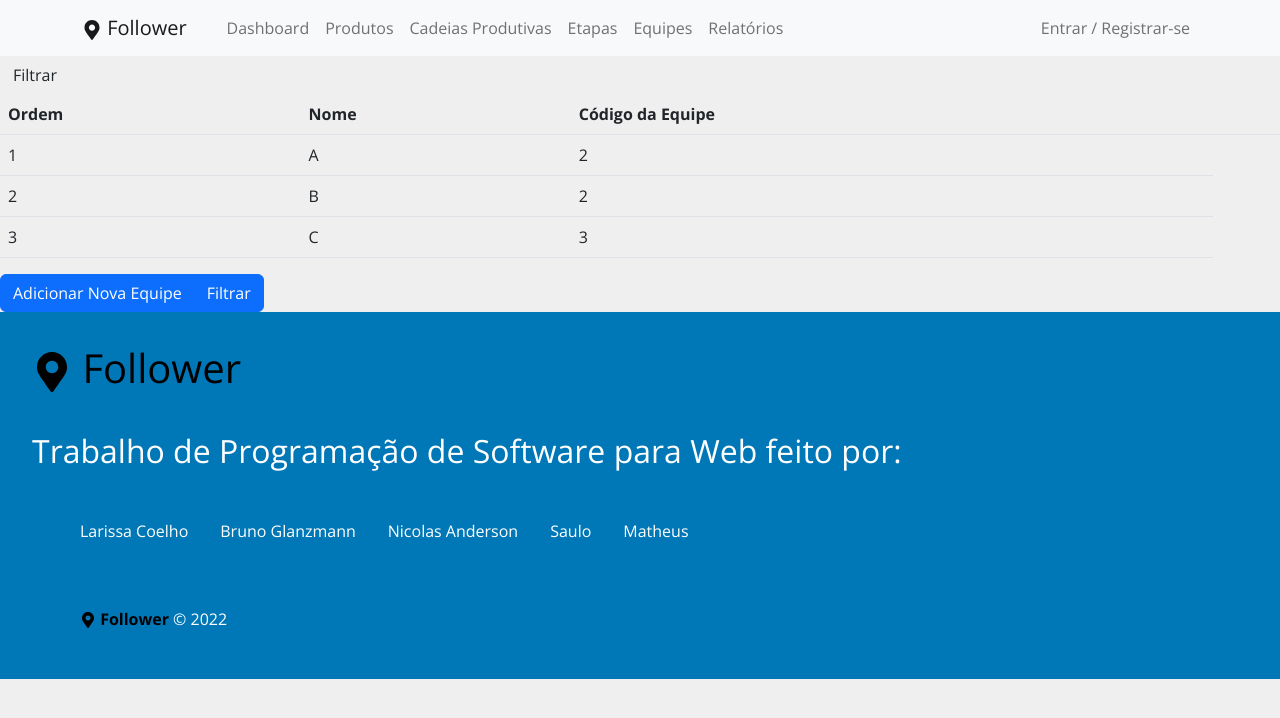
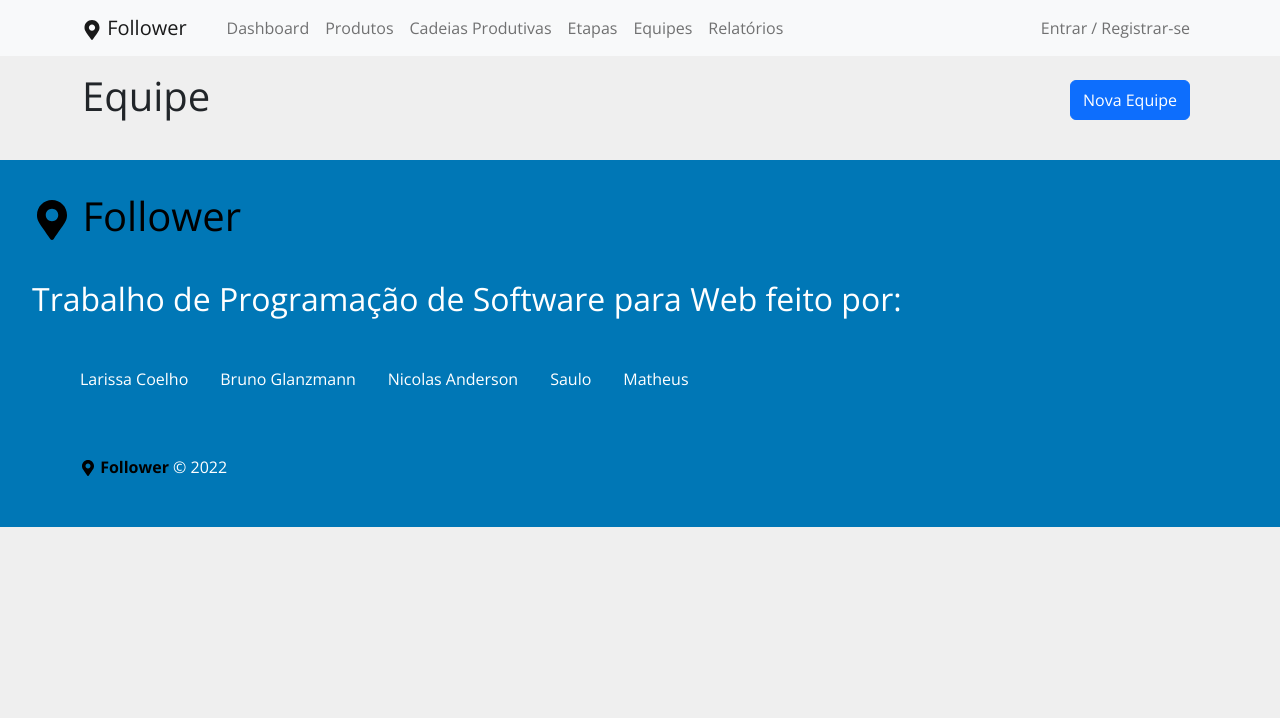
Before and after one commit to dsm-cefet-rj/trabalho-integrado-2022-2-grupo-1-psw, a React (Create React App) app: page /equipes in a window 1280 px wide. Shown: the top 718 px of the page. Built offline with nearby package versions, Linux system fonts and the light colour scheme.

Commit message:
Quase tudo configurado para nova Equipe ; tabela ainda não disponível

```diff
--- a/src/components/Navbar.js
+++ b/src/components/Navbar.js
@@ -3,10 +3,6 @@ import Nav from 'react-bootstrap/Nav';
 import Navbar from 'react-bootstrap/Navbar';
 import NavDropdown from 'react-bootstrap/NavDropdown';
 import { FaMapMarkerAlt } from "react-icons/fa";
-import {
-  createBrowserRoute, RouterProvider, Route,
-} from "react-router-dom";
-
 function NavbarComponent() {
   return (
     <Navbar bg="light" variant="light" expand="lg">
--- a/src/components/TableEquipes.js
+++ /dev/null
@@ -1,19 +0,0 @@
-
-function EquipesRow (props){
-    return (
-        <tr>
-            <td>{props.ordem}</td>
-
-            <td>{props.nome}</td>
-
-             <td>{props.codigoEquipe}</td>
-        </tr>
-    )
-
-
-
-
-
-}
-
-export default EquipesRow
--- /dev/null
+++ b/src/components/equipes/FormsEquipe.js
@@ -0,0 +1,29 @@
+import Button from 'react-bootstrap/Button';
+import Form from 'react-bootstrap/Form';
+import {useState} from 'react';
+
+
+function FormsEquipe(props) {
+    const [nome, setNome] = useState()
+
+    function retornaEquipe(){
+      let equipe = {nome}
+      props.novoHandler(equipe)
+    }
+
+    return (
+      <Form>
+        <Form.Group className="mb-3" controlId="formNome">
+          <Form.Label>Nome</Form.Label>
+          <Form.Control value={nome} onChange={(e) => setNome(e.target.value)} type="string" placeholder="Digite o nome da equipe" />
+        </Form.Group>
+
+        <Button variant="primary" className='m-2' onClick={retornaEquipe}>
+          Criar Equipe
+        </Button>
+
+      </Form>
+    );
+  }
+
+  export default FormsEquipe;
--- /dev/null
+++ b/src/components/equipes/TableEquipes.js
@@ -0,0 +1,149 @@
+// import * as React from 'react';
+// import Box from '@mui/material/Box';
+// import Collapse from '@mui/material/Collapse';
+// import IconButton from '@mui/material/IconButton';
+// import Table from '@mui/material/Table';
+// import TableBody from '@mui/material/TableBody';
+// import TableCell from '@mui/material/TableCell';
+// import TableContainer from '@mui/material/TableContainer';
+// import TableHead from '@mui/material/TableHead';
+// import TableRow from '@mui/material/TableRow';
+// import Typography from '@mui/material/Typography';
+// import Paper from '@mui/material/Paper';
+// import KeyboardArrowDownIcon from '@mui/icons-material/KeyboardArrowDown';
+// import KeyboardArrowUpIcon from '@mui/icons-material/KeyboardArrowUp';
+
+
+
+// function EquipesRow (props){
+//     return (
+
+
+// function createData(
+//   nomeEquipe: string,
+//   quantidade: int,
+
+// ) {
+//   return {
+//     name,
+//     calories,
+//     fat,
+//     carbs,
+//     protein,
+//     price,
+//     history: [
+//       {
+//         date: '2020-01-05',
+//         customerId: '11091700',
+//         amount: 3,
+//       },
+//       {
+//         date: '2020-01-02',
+//         customerId: 'Anonymous',
+//         amount: 1,
+//       },
+//     ],
+//   };
+// }
+
+// function Row({props}) {
+//   const { row } = props;
+//   const [open, setOpen] = React.useState(false);
+
+//   return (
+//     <React.Fragment>
+//       <TableRow sx={{ '& > *': { borderBottom: 'unset' } }}>
+//         <TableCell>
+//           <IconButton
+//             aria-label="expand row"
+//             size="small"
+//             onClick={() => setOpen(!open)}
+//           >
+//             {open ? <KeyboardArrowUpIcon /> : <KeyboardArrowDownIcon />}
+//           </IconButton>
+//         </TableCell>
+//         <TableCell component="th" scope="row">
+//           {row.name}
+//         </TableCell>
+//         <TableCell align="right">{row.calories}</TableCell>
+//         <TableCell align="right">{row.fat}</TableCell>
+//         <TableCell align="right">{row.carbs}</TableCell>
+//         <TableCell align="right">{row.protein}</TableCell>
+//       </TableRow>
+//       <TableRow>
+//         <TableCell style={{ paddingBottom: 0, paddingTop: 0 }} colSpan={6}>
+//           <Collapse in={open} timeout="auto" unmountOnExit>
+//             <Box sx={{ margin: 1 }}>
+//               <Typography variant="h6" gutterBottom component="div">
+//                 History
+//               </Typography>
+//               <Table size="small" aria-label="purchases">
+//                 <TableHead>
+//                   <TableRow>
+//                     <TableCell>Date</TableCell>
+//                     <TableCell>Customer</TableCell>
+//                     <TableCell align="right">Amount</TableCell>
+//                     <TableCell align="right">Total price ($)</TableCell>
+//                   </TableRow>
+//                 </TableHead>
+//                 <TableBody>
+//                   {row.history.map((historyRow) => (
+//                     <TableRow key={historyRow.date}>
+//                       <TableCell component="th" scope="row">
+//                         {historyRow.date}
+//                       </TableCell>
+//                       <TableCell>{historyRow.customerId}</TableCell>
+//                       <TableCell align="right">{historyRow.amount}</TableCell>
+//                       <TableCell align="right">
+//                         {Math.round(historyRow.amount * row.price * 100) / 100}
+//                       </TableCell>
+//                     </TableRow>
+//                   ))}
+//                 </TableBody>
+//               </Table>
+//             </Box>
+//           </Collapse>
+//         </TableCell>
+//       </TableRow>
+//     </React.Fragment>
+//   );
+// }
+
+// const rows = [
+//   createData('Frozen yoghurt', 159, 6.0, 24, 4.0, 3.99),
+//   createData('Ice cream sandwich', 237, 9.0, 37, 4.3, 4.99),
+//   createData('Eclair', 262, 16.0, 24, 6.0, 3.79),
+//   createData('Cupcake', 305, 3.7, 67, 4.3, 2.5),
+//   createData('Gingerbread', 356, 16.0, 49, 3.9, 1.5),
+// ];
+
+// export default function CollapsibleTable() {
+//   return (
+//     <TableContainer component={Paper}>
+//       <Table aria-label="collapsible table">
+//         <TableHead>
+//           <TableRow>
+//             <TableCell />
+//             <TableCell>Dessert (100g serving)</TableCell>
+//             <TableCell align="right">Calories</TableCell>
+//             <TableCell align="right">Fat&nbsp;(g)</TableCell>
+//             <TableCell align="right">Carbs&nbsp;(g)</TableCell>
+//             <TableCell align="right">Protein&nbsp;(g)</TableCell>
+//           </TableRow>
+//         </TableHead>
+//         <TableBody>
+//           {rows.map((row) => (
+//             <Row key={row.name} row={row} />
+//           ))}
+//         </TableBody>
+//       </Table>
+//     </TableContainer>
+//   );
+// }
+
+//     )
+// }
+
+
+
+// export default EquipesRow
--- /dev/null
+++ b/src/components/equipes/modalAddEquipe.css
@@ -0,0 +1,20 @@
+.popup-content {
+    margin: auto;
+    background: rgb(255, 255, 255);
+    width: 50%;
+    padding: 5px;
+  }
+  .popup-arrow {
+    color: rgb(255, 255, 255);
+  }
+  [role='tooltip'].popup-content {
+    width: 200px;
+    box-shadow: rgba(0, 0, 0, 0.16) 0px 0px 3px;
+  }
+
+  .popup-overlay {
+    background: rgba(0, 0, 0, 0.5);
+  }
+  [data-popup='tooltip'].popup-overlay {
+    background: transparent;
+  }
--- /dev/null
+++ b/src/components/equipes/modalAddEquipe.js
@@ -0,0 +1,25 @@
+import React from 'react';
+import Popup from 'react';
+import './modalAddEquipe.css';
+import { Modal, Button } from 'react-bootstrap';
+import FormsEquipe from './FormsEquipe';
+
+function NovaEquipe(props) {
+  function novoHandler(equipe){
+    props.novoHandler2(equipe)
+  }
+  return (
+    <Modal show={props.show}>
+      <Modal.Header>
+        <div className='d-flex flex-row justify-content-between w-100'>
+          <h1>Nova Equipe</h1>
+          <Button className='m-2' onClick={props.cHandler}>X</Button>
+        </div>
+      </Modal.Header>
+      <Modal.Body className='container'>
+        <FormsEquipe novoHandler={novoHandler}/>
+      </Modal.Body>
+    </Modal>
+  )
+};
+ export default NovaEquipe;
--- a/src/pages/Equipes.js
+++ b/src/pages/Equipes.js
@@ -1,57 +1,38 @@
 import React from "react";
-import EquipesRow from '../components/TableEquipes.js';
-import {Modal, Table} from "react-bootstrap"
-import { BrowserRouter as Router, Route, Link } from "react-router-dom";
+import EquipesRow from '../components/equipes/TableEquipes.js';
+import NovaEquipe from "../components/equipes/modalAddEquipe.js";
+import { Table, Button} from "react-bootstrap"
+import {useState} from 'react'
+import {
+  ThemeProvider,
+  StyledEngineProvider,
+  CssBaseline,
+} from '@mui/material';
+
 
 function Equipes () {
-
-  const state = {
-    contador: 1
-  };
-
- function handleClickNovaEquipe ()  {
-    this.setState({contador: 1}, this.soChamaQuandoAtualizar);
+  const [AddEquipe, setAddEquipe] = useState(false)
+  const [equipes, setEquipe] = useState([])
+  function modalAddEquipe() {
+    setAddEquipe(true)
   }
-
-  function soChamaQuandoAtualizar () {
-    console.log(this.state.contador); // assim que clicar, o novo valor já será 1
-  };
-
-
-
+  function modalAddEquipeClose(){
+    setAddEquipe(false)
+  }
+  function novoHandler2(equipe){
+    setAddEquipe([...equipes, equipe])
+  }
   return (
-    <div>
-  <div>
-    <button type="button" class="btn">Filtrar</button>
-</div>
-      <Table>
-          <thead>
-            <tr>
-              <th>Ordem</th>
-              <th>Nome</th>
-              <th>Código da Equipe</th>
-              <th></th>
-            </tr>
-
-
-          </thead>
-
-            <tbody>
-              <EquipesRow ordem={1} nome={"A"} codigoEquipe={2} />
-              <EquipesRow ordem={2} nome={"B"} codigoEquipe= {2}/>
-              <EquipesRow ordem={3} nome={"C"} codigoEquipe= {3}/>
-
-
-            </tbody>
-
-        </Table>
-  <div class="btn-group mr-2" role="group" aria-label="Primeiro grupo">
-    <button onClick={()=>this.handleClickNovaEquipe()} type="button" class="btn btn-primary">Adicionar Nova Equipe</button>
-    <button onClick={()=>this.handleClickFiltro()} type="button" class="btn btn-primary">Filtrar</button>
+    <div className='container mt-3'>
+    <NovaEquipe show={AddEquipe} cHandler={modalAddEquipeClose} novoHandler2={novoHandler2}/>
+    <div className='d-flex flex-row justify-content-between w-100 mb-3'>
+        <h1>Equipe</h1>
+        <Button className="m-2" onClick={modalAddEquipe}>Nova Equipe</Button>
+      </div>
+    <StyledEngineProvider injectFirst>
+      <Table rows={equipes} />
+    </StyledEngineProvider>
   </div>
-</div>
-
-
 
   )
 };
```
